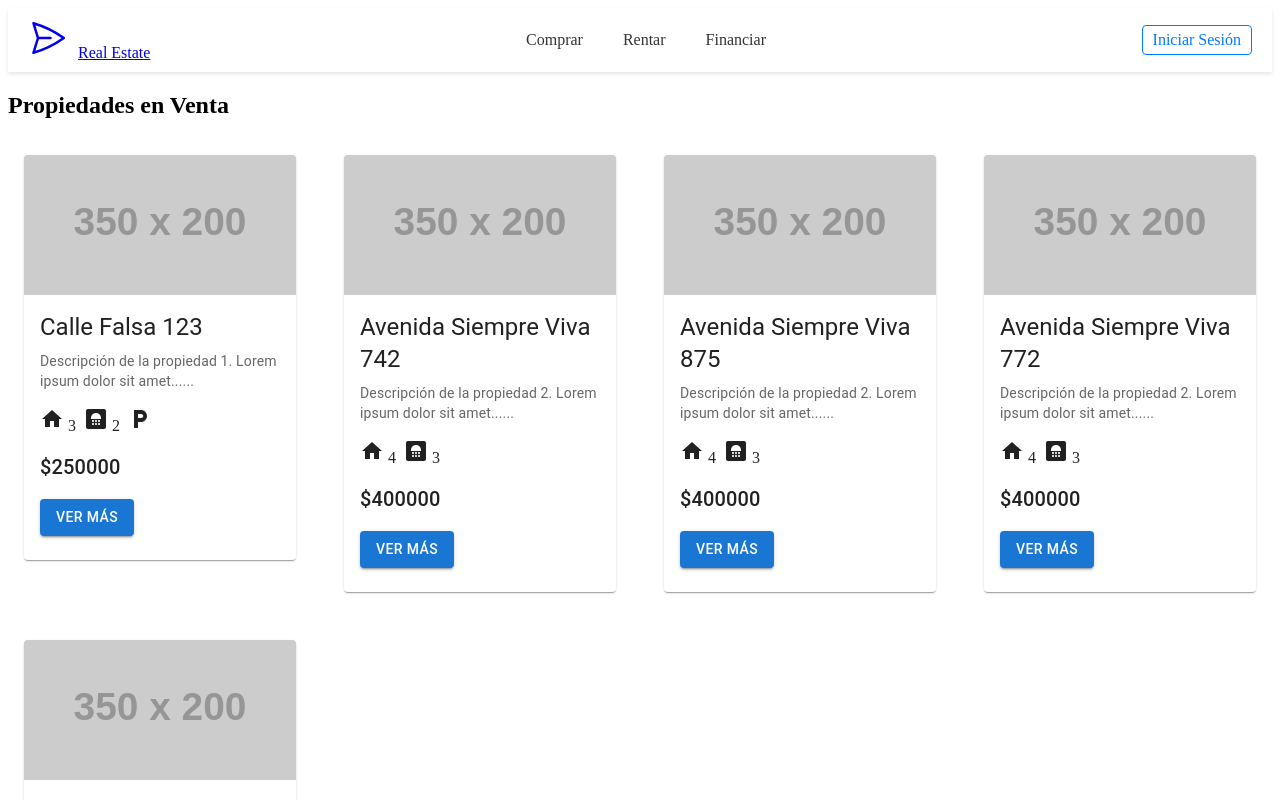
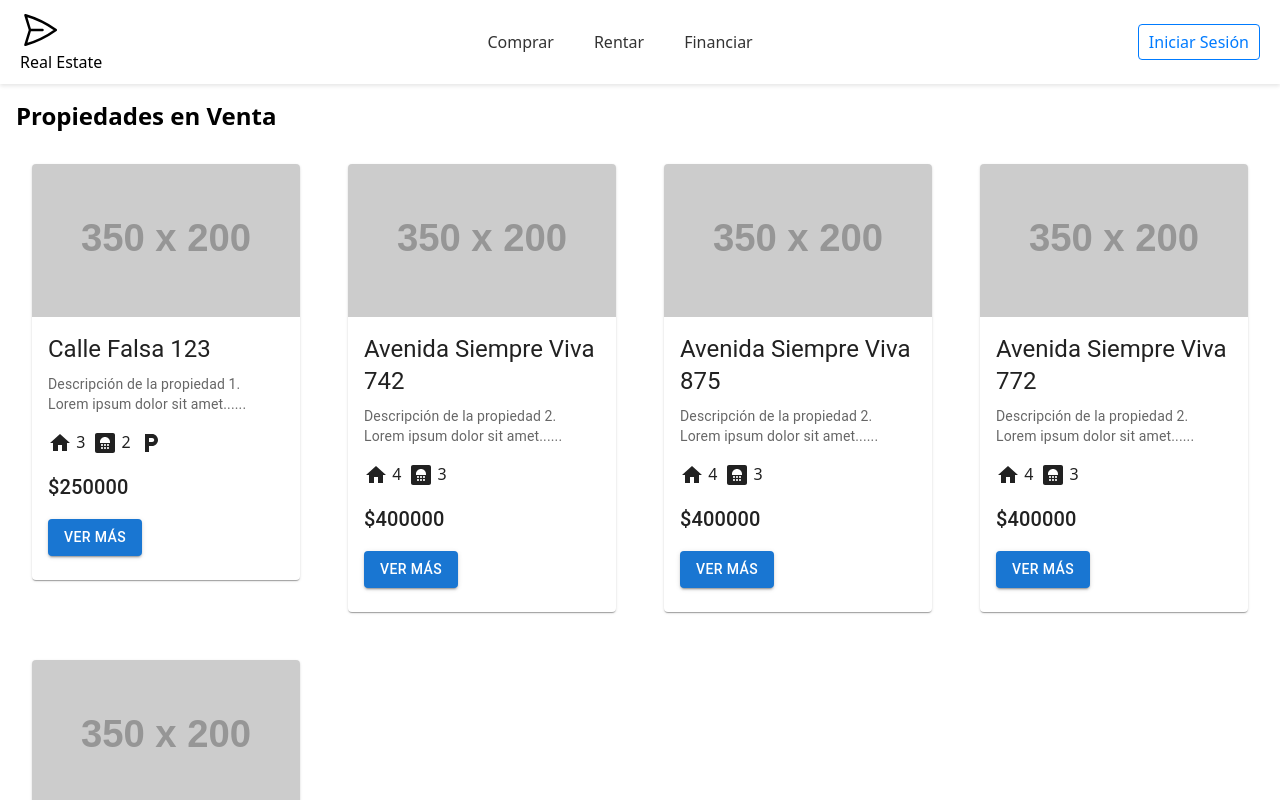
Before and after one commit to FernandoMVG/real-estate-app, a React app in the folder client/: page /buy in a window 1280 px wide. Shown: the top 800 px of the page. Built offline with nearby package versions, Linux system fonts and the light colour scheme.

Commit message:
Add Tailwind CSS

```diff
--- a/client/package.json
+++ b/client/package.json
@@ -31,5 +31,10 @@
       "last 1 firefox version",
       "last 1 safari version"
     ]
+  },
+  "devDependencies": {
+    "autoprefixer": "^10.4.19",
+    "postcss": "^8.4.38",
+    "tailwindcss": "^3.4.3"
   }
 }
--- /dev/null
+++ b/client/postcss.config.js
@@ -0,0 +1,6 @@
+module.exports = {
+  plugins: {
+    tailwindcss: {},
+    autoprefixer: {},
+  },
+}
--- /dev/null
+++ b/client/src/Styles.css
@@ -0,0 +1,9 @@
+@tailwind base;
+@tailwind components;
+@tailwind utilities;
+
+.grid-container {
+  display: grid;
+  grid-template-columns: repeat(auto-fill, minmax(300px, 1fr));
+  gap: 1rem;
+}
--- a/client/src/pages/Buy.js
+++ b/client/src/pages/Buy.js
@@ -1,7 +1,7 @@
 import React, { useState } from 'react';
 import PropertyCard from '../components/PropertyCard';
 import { Button } from '@mui/material';
-import './Styles.css';
+import '../Styles.css';
 
 const Buy = () => {
   const [properties] = useState([
--- a/client/src/pages/Styles.css
+++ /dev/null
@@ -1,5 +0,0 @@
-.grid-container {
-  display: grid;
-  grid-template-columns: repeat(auto-fill, minmax(300px, 1fr));
-  gap: 1rem;
-}
--- /dev/null
+++ b/client/tailwind.config.js
@@ -0,0 +1,11 @@
+/** @type {import('tailwindcss').Config} */
+module.exports = {
+  content: [
+    "./index.html",
+    "./src/**/*.{js,ts,jsx,tsx}",
+  ],
+  theme: {
+    extend: {},
+  },
+  plugins: [],
+}
```
Also changed, not shown: 1 other file (tests, documents, lock files or other folders).
